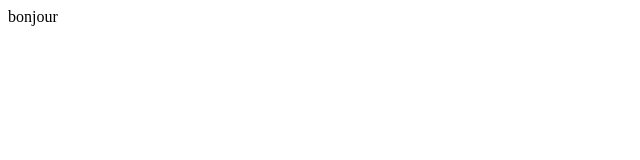
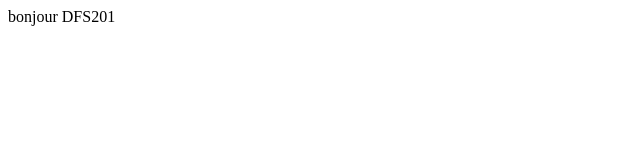
Before and after one commit to Mohamed-Ayoub-HAJJAR/tp_fs202, a plain HTML site: page index.html in a window 1280 px wide. Shown: the full height of the page, 0-640 px from the left. Drawn offline with Linux system fonts and the light colour scheme.

Commit message:
commit simulation pull

```diff
--- a/index.html
+++ b/index.html
@@ -1 +1 @@
-<p>bonjour</p>
+<p>bonjour DFS201</p>
```
